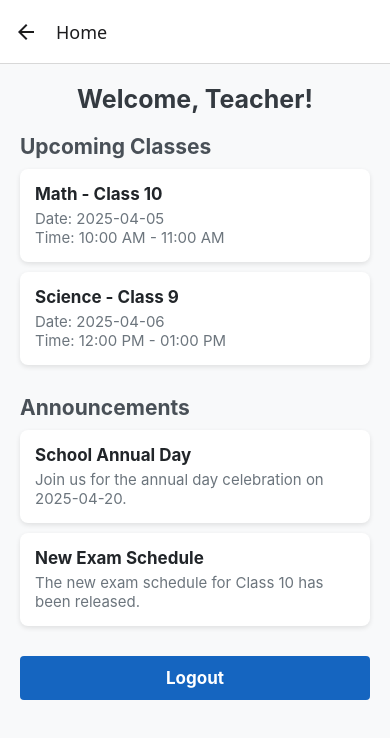
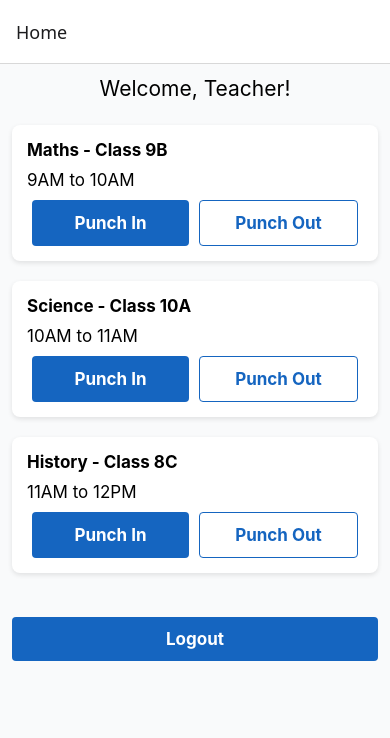
Before and after one commit to sparkbrains/SchoolManagement, a React Native app: screen /Home in a window 390 px wide. Shown: the top 738 px of the page. Built offline with nearby package versions, Linux system fonts and the light colour scheme; no server answers.

Commit message:
worked on home page

```diff
--- a/App.tsx
+++ b/App.tsx
@@ -30,7 +30,7 @@ function App(): React.JSX.Element {
 
   return (
     <NavigationContainer>
-      <Stack.Navigator initialRouteName={isLoggedIn ? 'Home' : 'Login'}>
+      <Stack.Navigator initialRouteName={isLoggedIn ? 'Home' : 'Home'}>
         <Stack.Screen name="Home" component={HomeScreen} />
         <Stack.Screen
           name="Login"
--- /dev/null
+++ b/src/components/home/ClassCard.tsx
@@ -0,0 +1,68 @@
+import * as React from 'react';
+import {View, StyleSheet} from 'react-native';
+import StyledText from '../Text';
+import Button from '../button';
+import {colors, fontSize} from '../../styles/base';
+
+interface CardProps {
+  subject: string;
+  className: string;
+  timing: string;
+}
+
+const Card: React.FC<CardProps> = ({subject, className, timing}) => {
+  return (
+    <View style={styles.card}>
+      <StyledText
+        text={`${subject} - ${className}`}
+        fontSize={fontSize.h3}
+        style={styles.cardTitle}
+      />
+      <StyledText
+        text={timing}
+        fontSize={fontSize.h3}
+        style={styles.cardText}
+      />
+      <View style={styles.buttonContainer}>
+        <Button title="Punch In" onPress={() => {}} style={styles.button} />
+        <Button
+          title="Punch Out"
+          onPress={() => {}}
+          style={styles.button}
+          filled={false}
+        />
+      </View>
+    </View>
+  );
+};
+
+const styles = StyleSheet.create({
+  card: {
+    backgroundColor: colors.white,
+    borderRadius: 8,
+    padding: 15,
+    marginBottom: 20,
+    shadowColor: '#000',
+    shadowOpacity: 0.1,
+    shadowRadius: 5,
+    shadowOffset: {width: 0, height: 2},
+    elevation: 3,
+  },
+  cardTitle: {
+    fontWeight: 'bold',
+    marginBottom: 10,
+  },
+  cardText: {
+    marginBottom: 10,
+  },
+  buttonContainer: {
+    flexDirection: 'row',
+    justifyContent: 'space-between',
+  },
+  button: {
+    flex: 1,
+    marginHorizontal: 5,
+  },
+});
+
+export default Card;
--- /dev/null
+++ b/src/helpers/permisssions.ts
@@ -0,0 +1,72 @@
+import {Permission, PermissionsAndroid, Platform} from 'react-native';
+
+// Example usage:
+// checkPermission(['notification', 'camera', 'microphone' ...and more as required] )
+
+type PermissionType = 'camera'; // Add more in case any other permission is required
+type PermissionStatusResult = 'ALLOWED' | 'REJECTED' | 'NEVER_ASK_AGAIN';
+
+const permissionsMap: {[key in PermissionType]?: string[]} = {
+  camera: [PermissionsAndroid.PERMISSIONS.CAMERA],
+};
+
+export const checkPermission = async (
+  types: PermissionType | PermissionType[],
+): Promise<PermissionStatusResult> => {
+  if (Platform.OS !== 'android') {
+    return 'ALLOWED'; // Add permissions for IOS devices
+  }
+
+  const permissionTypes = Array.isArray(types) ? types : [types];
+
+  const permissionsToCheck = permissionTypes.flatMap(
+    type => permissionsMap[type] || [],
+  );
+
+  if (permissionsToCheck.length === 0) {
+    console.warn(`No permissions defined for types: ${JSON.stringify(types)}`);
+    return 'ALLOWED';
+  }
+
+  try {
+    const grantedPermissions = await Promise.all(
+      permissionsToCheck.map(async permission => ({
+        permission,
+        granted: await PermissionsAndroid.check(permission as Permission),
+      })),
+    );
+
+    const permissionsToRequest = grantedPermissions
+      .filter(p => !p.granted)
+      .map(p => p.permission);
+
+    if (permissionsToRequest.length === 0) {
+      return 'ALLOWED'; // All required permissions are already granted
+    }
+
+    // Request multiple permissions
+    const requestResults = await PermissionsAndroid.requestMultiple(
+      permissionsToRequest as Permission[],
+    );
+
+    let hasRejected = false;
+    let hasNeverAskAgain = false;
+
+    permissionsToRequest.forEach(perm => {
+      const result = requestResults[perm as keyof typeof requestResults];
+      if (result === PermissionsAndroid.RESULTS.DENIED) {
+        hasRejected = true;
+      } else if (result === PermissionsAndroid.RESULTS.NEVER_ASK_AGAIN) {
+        hasNeverAskAgain = true;
+      }
+    });
+
+    if (hasNeverAskAgain) return 'NEVER_ASK_AGAIN';
+    if (hasRejected) return 'REJECTED';
+
+    return 'ALLOWED';
+  } catch (err) {
+    console.error('Error checking permissions:', err);
+    return 'REJECTED';
+  }
+};
--- a/src/screens/HomeScreen.tsx
+++ b/src/screens/HomeScreen.tsx
@@ -1,143 +1,97 @@
 import AsyncStorage from '@react-native-async-storage/async-storage';
 import * as React from 'react';
-import {View, StyleSheet, ScrollView} from 'react-native';
+import {StyleSheet, ScrollView} from 'react-native';
 import {HomeScreenProps} from '../types/screen-props';
-import StyledText from '../components/Text'; // Make sure to import the StyledText component
+import StyledText from '../components/Text';
+import {useState, useEffect} from 'react';
+
+import {fontSize, spacing, utilityStyles} from '../styles/base';
+import {classes} from '../static-data/classes';
+import Card from '../components/home/ClassCard';
 import Button from '../components/button';
-import {fontSize} from '../styles/base';
+import Fetch from '../helpers/fetch';
+import {checkPermission} from '../helpers/permisssions';
+import {showToast} from '../helpers/common-functions';
 
 const HomeScreen: React.FC<HomeScreenProps> = ({navigation}) => {
+  const [data, setData] = useState();
+  const [showPermissionPopup, setShowPermissionPopup] = useState(false);
+
+  const fetchData = () => {
+    Fetch('api-url').then(res => {
+      if (res.status) {
+        setData(res?.data);
+      }
+    });
+  };
+
+  useEffect(() => {
+    fetchData();
+  }, []);
+
   const handleLogout = async () => {
     await AsyncStorage.removeItem('userToken');
     navigation.replace('Login');
   };
 
+  const handlePunchIn = async () => {
+    const isPermissionProvided = await checkPermission('camera');
+    if (isPermissionProvided === 'ALLOWED') {
+      Fetch('api-url', {}, {method: 'post'}).then(res => {
+        if (res.status) {
+          showToast('Punch in successful');
+        }
+      });
+    } else {
+      setShowPermissionPopup(true);
+    }
+  };
+
+  const handlePunchOut = async () => {
+    const isPermissionProvided = await checkPermission('camera');
+    if (isPermissionProvided === 'ALLOWED') {
+      Fetch('api-url', {}, {method: 'post'}).then(res => {
+        if (res.status) {
+          showToast('Punch out successful');
+        }
+      });
+    } else {
+      setShowPermissionPopup(true);
+    }
+  };
+
   return (
-    <ScrollView contentContainerStyle={styles.container}>
-      <View style={styles.header}>
-        <StyledText
-          text="Welcome, Teacher!"
-          fontSize={fontSize.header}
-          style={styles.welcomeText}
+    <ScrollView contentContainerStyle={utilityStyles.container}>
+      <StyledText
+        text="Welcome, Teacher!"
+        fontSize={fontSize.h1}
+        style={styles.header}
+      />
+      {classes.map(classInfo => (
+        <Card
+          key={classInfo.id}
+          subject={classInfo.subject}
+          className={classInfo.className}
+          timing={classInfo.timing}
         />
-      </View>
-      <View style={styles.section}>
-        <StyledText
-          text="Upcoming Classes"
-          fontSize={fontSize.h1}
-          style={styles.sectionTitle}
-        />
-        <View style={styles.card}>
-          <StyledText
-            text="Math - Class 10"
-            fontSize={fontSize.h3}
-            style={styles.cardTitle}
-          />
-          <StyledText
-            text="Date: 2025-04-05"
-            fontSize={fontSize.h4}
-            style={styles.cardText}
-          />
-          <StyledText
-            text="Time: 10:00 AM - 11:00 AM"
-            fontSize={fontSize.h4}
-            style={styles.cardText}
-          />
-        </View>
-        <View style={styles.card}>
-          <StyledText
-            text="Science - Class 9"
-            fontSize={fontSize.h3}
-            style={styles.cardTitle}
-          />
-          <StyledText
-            text="Date: 2025-04-06"
-            fontSize={fontSize.h4}
-            style={styles.cardText}
-          />
-          <StyledText
-            text="Time: 12:00 PM - 01:00 PM"
-            fontSize={fontSize.h4}
-            style={styles.cardText}
-          />
-        </View>
-      </View>
-      <View style={styles.section}>
-        <StyledText
-          text="Announcements"
-          fontSize={fontSize.h1}
-          style={styles.sectionTitle}
-        />
-        <View style={styles.card}>
-          <StyledText
-            text="School Annual Day"
-            fontSize={fontSize.h3}
-            style={styles.cardTitle}
-          />
-          <StyledText
-            text="Join us for the annual day celebration on 2025-04-20."
-            fontSize={fontSize.h4}
-            style={styles.cardText}
-          />
-        </View>
-        <View style={styles.card}>
-          <StyledText
-            text="New Exam Schedule"
-            fontSize={fontSize.h3}
-            style={styles.cardTitle}
-          />
-          <StyledText
-            text="The new exam schedule for Class 10 has been released."
-            fontSize={fontSize.h4}
-            style={styles.cardText}
-          />
-        </View>
-      </View>
-      <Button title="Logout" onPress={handleLogout} />
+      ))}
+
+      <Button
+        title="Logout"
+        onPress={handleLogout}
+        style={styles.logoutButton}
+      />
     </ScrollView>
   );
 };
 
 const styles = StyleSheet.create({
-  container: {
-    flexGrow: 1,
-    padding: 20,
-    backgroundColor: '#f8f9fa',
+  header: {
+    marginBottom: spacing.large,
+    textAlign: 'center',
   },
-  header: {
-    marginBottom: 20,
-  },
-  welcomeText: {
-    fontWeight: 'bold',
-    textAlign: 'center',
-    color: '#343a40',
-  },
-  section: {
-    marginBottom: 20,
-  },
-  sectionTitle: {
-    fontWeight: 'bold',
-    marginBottom: 10,
-    color: '#495057',
-  },
-  card: {
-    backgroundColor: '#ffffff',
-    borderRadius: 8,
-    padding: 15,
-    marginBottom: 10,
-    shadowColor: '#000',
-    shadowOpacity: 0.1,
-    shadowRadius: 5,
-    shadowOffset: {width: 0, height: 2},
-    elevation: 3,
-  },
-  cardTitle: {
-    fontWeight: 'bold',
-    marginBottom: 5,
-    color: '#212529',
-  },
-  cardText: {
-    color: '#6c757d',
+  logoutButton: {
+    marginTop: spacing.large,
   },
 });
 
--- /dev/null
+++ b/src/static-data/classes.tsx
@@ -0,0 +1,20 @@
+export const classes = [
+  {
+    id: 1,
+    subject: 'Maths',
+    className: 'Class 9B',
+    timing: '9AM to 10AM',
+  },
+  {
+    id: 2,
+    subject: 'Science',
+    className: 'Class 10A',
+    timing: '10AM to 11AM',
+  },
+  {
+    id: 3,
+    subject: 'History',
+    className: 'Class 8C',
+    timing: '11AM to 12PM',
+  },
+];
```
Also changed, not shown: src/components/CustomModal.tsx (added, +116 -0 lines).
